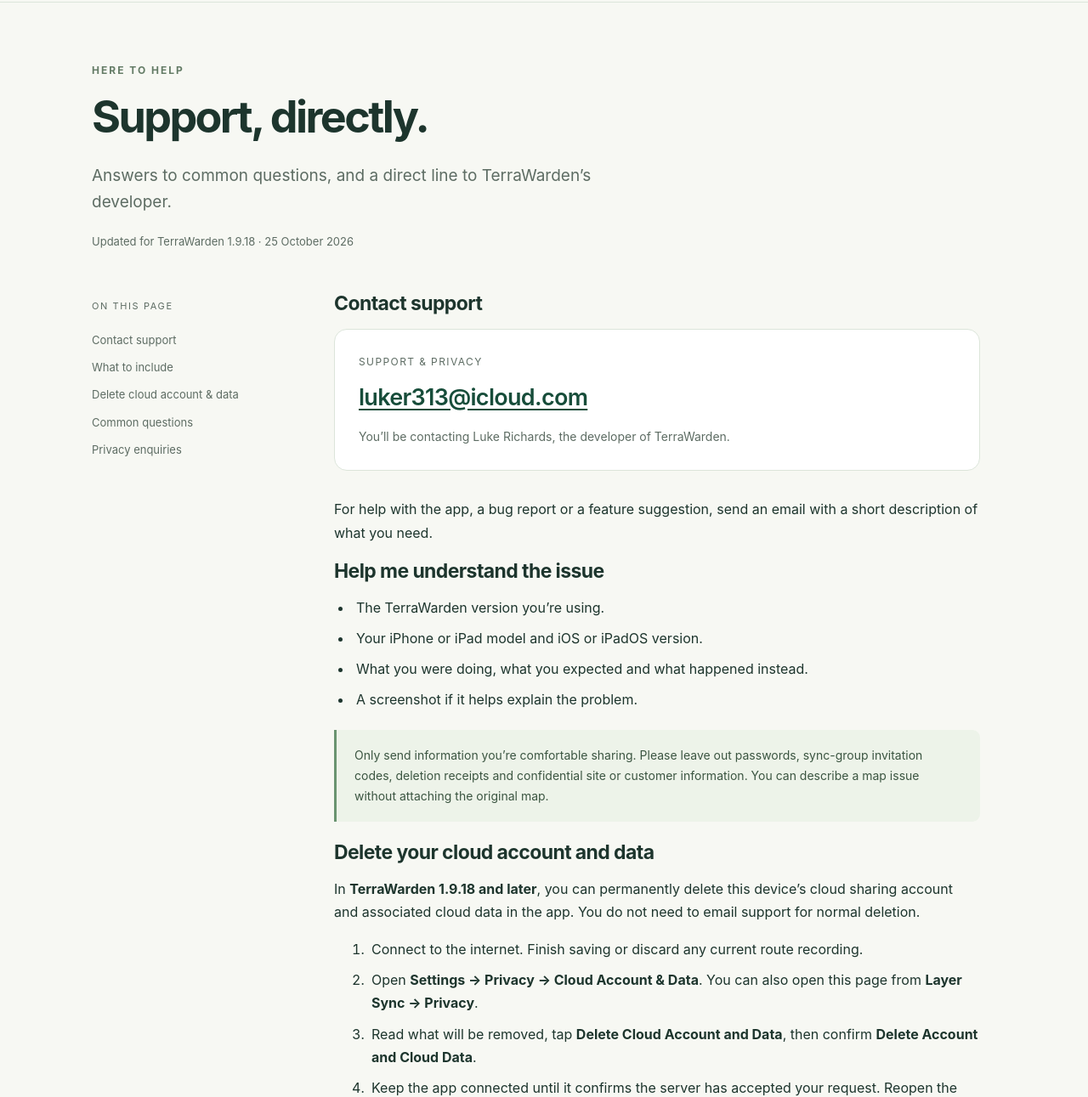
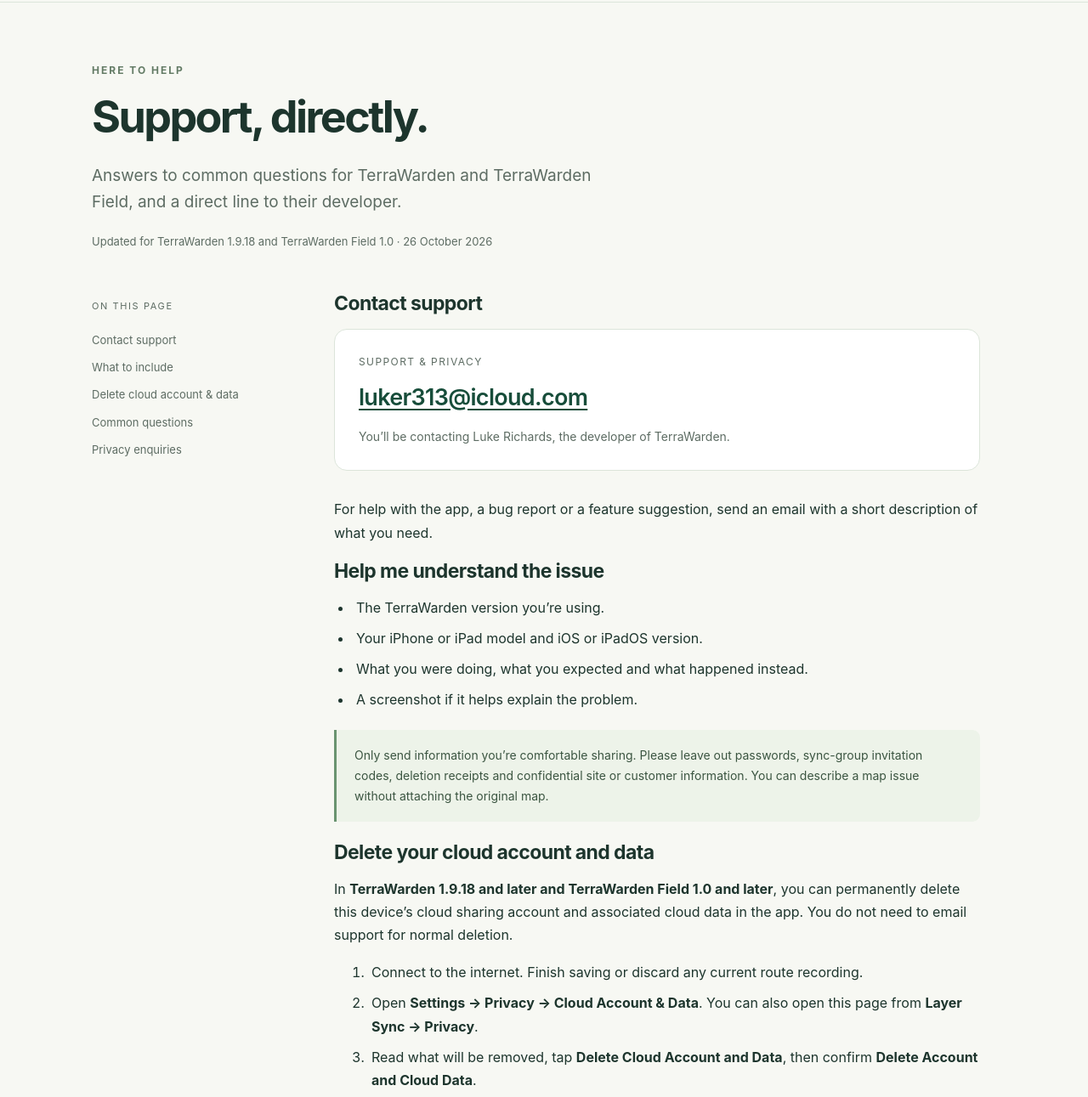
Before and after one commit to luker313/TerraWarden-Public, a plain HTML site: page docs/support/index.html in a window 1280 px wide. Shown: the part 74-1365 px from the top of the page at 85% size. Drawn offline with Linux system fonts and the light colour scheme.

Commit message:
Document TerraWarden Field support and account deletion

```diff
--- a/docs/support/index.html
+++ b/docs/support/index.html
@@ -1,16 +1,16 @@
 <!doctype html>
 <html lang="en"><head><meta charset="utf-8"><meta name="viewport" content="width=device-width,initial-scale=1">
-<meta name="description" content="TerraWarden support, common questions and cloud account deletion steps for version 1.9.18 and later. Contact developer Luke Richards."><meta name="theme-color" content="#174d3a">
+<meta name="description" content="TerraWarden and TerraWarden Field support, common questions and cloud account deletion steps. Contact developer Luke Richards."><meta name="theme-color" content="#174d3a">
 <title>Support | TerraWarden</title><link rel="stylesheet" href="../styles.css">
 <link rel="icon" href="../assets/terrawarden-mark.png" type="image/png">
 </head><body><a class="skip" href="#main">Skip to content</a>
 <header><nav class="nav" aria-label="Main navigation"><a class="brand" href="../"><img src="../assets/terrawarden-mark.png" width="32" height="32" alt=""><span>TerraWarden</span></a><div class="navlinks"><a href="../support/" aria-current="page">Support</a><a href="../privacy/">Privacy</a></div></nav></header>
-<main id="main" class="container"><div class="hero"><p class="eyebrow">Here to help</p><h1 class="small">Support, directly.</h1><p class="lead">Answers to common questions, and a direct line to TerraWarden’s developer.</p><p class="updated">Updated for TerraWarden 1.9.18 &middot; 25 October 2026</p></div><div class="content-grid"><aside class="toc" aria-label="On this page"><p>On this page</p><a href="#contact">Contact support</a><a href="#include">What to include</a><a href="#cloud-deletion">Delete cloud account &amp; data</a><a href="#answers">Common questions</a><a href="#privacy">Privacy enquiries</a></aside>
+<main id="main" class="container"><div class="hero"><p class="eyebrow">Here to help</p><h1 class="small">Support, directly.</h1><p class="lead">Answers to common questions for TerraWarden and TerraWarden Field, and a direct line to their developer.</p><p class="updated">Updated for TerraWarden 1.9.18 and TerraWarden Field 1.0 &middot; 26 October 2026</p></div><div class="content-grid"><aside class="toc" aria-label="On this page"><p>On this page</p><a href="#contact">Contact support</a><a href="#include">What to include</a><a href="#cloud-deletion">Delete cloud account &amp; data</a><a href="#answers">Common questions</a><a href="#privacy">Privacy enquiries</a></aside>
 <article><section id="contact"><h2>Contact support</h2><div class="email-box"><div class="label">Support &amp; privacy</div><a class="email-link" href="mailto:luker313@icloud.com">luker313@icloud.com</a><p>You’ll be contacting Luke Richards, the developer of TerraWarden.</p></div><p>For help with the app, a bug report or a feature suggestion, send an email with a short description of what you need.</p></section>
 <section id="include"><h2>Help me understand the issue</h2><ul><li>The TerraWarden version you’re using.</li><li>Your iPhone or iPad model and iOS or iPadOS version.</li><li>What you were doing, what you expected and what happened instead.</li><li>A screenshot if it helps explain the problem.</li></ul><div class="note"><p>Only send information you’re comfortable sharing. Please leave out passwords, sync-group invitation codes, deletion receipts and confidential site or customer information. You can describe a map issue without attaching the original map.</p></div></section>
 <section id="cloud-deletion">
 <h2>Delete your cloud account and data</h2>
-<p>In <strong>TerraWarden 1.9.18 and later</strong>, you can permanently delete this device’s cloud sharing account and associated cloud data in the app. You do not need to email support for normal deletion.</p>
+<p>In <strong>TerraWarden 1.9.18 and later and TerraWarden Field 1.0 and later</strong>, you can permanently delete this device’s cloud sharing account and associated cloud data in the app. You do not need to email support for normal deletion.</p>
 <ol>
 <li>Connect to the internet. Finish saving or discard any current route recording.</li>
 <li>Open <strong>Settings &rarr; Privacy &rarr; Cloud Account &amp; Data</strong>. You can also open this page from <strong>Layer Sync &rarr; Privacy</strong>.</li>
@@ -28,7 +28,7 @@
 <details><summary>Why isn’t my location showing?</summary><p>Check that Location Services are enabled and TerraWarden has permission in your device’s Settings. A usable location also depends on your device and reception. You can choose the satellite map area manually if a location is unavailable.</p></details>
 <details><summary>Why are my shared changes still pending?</summary><p>Check your connection, make sure Layer Sharing is enabled, and open Layer Sync to try Sync Now. Confirm that you still have access to the group and permission to edit its layers.</p></details>
 <details><summary>How detailed is the satellite imagery?</summary><p>TerraWarden creates maps from public Sentinel-2 visual imagery at 10 metres per pixel. The imagery date and cloud coverage vary by acquisition. Choose an available acquisition that suits your selected area.</p></details>
-<details><summary>How do I delete my cloud account and data?</summary><p>In TerraWarden 1.9.18 or later, open <strong>Settings &rarr; Privacy &rarr; Cloud Account &amp; Data</strong>. Read the effects on shared groups and contributed content, then confirm deletion. Stay connected until the request is accepted and reopen the page to check completion. Downloaded PDFs and personal layers remain on your device. <a href="#cloud-deletion">See the full deletion steps</a>.</p></details>
+<details><summary>How do I delete my cloud account and data?</summary><p>In TerraWarden 1.9.18 or later, or TerraWarden Field 1.0 or later, open <strong>Settings &rarr; Privacy &rarr; Cloud Account &amp; Data</strong>. Read the effects on shared groups and contributed content, then confirm deletion. Stay connected until the request is accepted and reopen the page to check completion. Downloaded PDFs and personal layers remain on your device. <a href="#cloud-deletion">See the full deletion steps</a>.</p></details>
 <details><summary>Why is the cloud deletion button unavailable?</summary><p>You need an internet connection and a cloud account stored on this device. Finish saving or discard any current route recording first. If no account is stored, the page says so; you do not need to create an account just to use local maps. If deletion is already in progress, use the status page to check it.</p></details>
 <details><summary>Why do I need new sharing groups after updating to 1.9.18?</summary><p>Version 1.9.18 starts fresh cloud sharing. Old shared groups and invitation codes are retired, and the app clears old shared caches and pending changes when you upgrade. All group members need to update to 1.9.18 or later, then create or join fresh groups using new invitation codes. Downloaded PDF maps and personal layers stay on your device.</p></details>
 <details><summary>Does deleting the app delete shared cloud data?</summary><p>No. Removing TerraWarden removes its local app-container data, but it does not by itself delete the cloud sharing account or cloud records. Use <a href="#cloud-deletion">in-app cloud account deletion</a> before uninstalling if you want to remove that account and its associated cloud data.</p></details>
```
